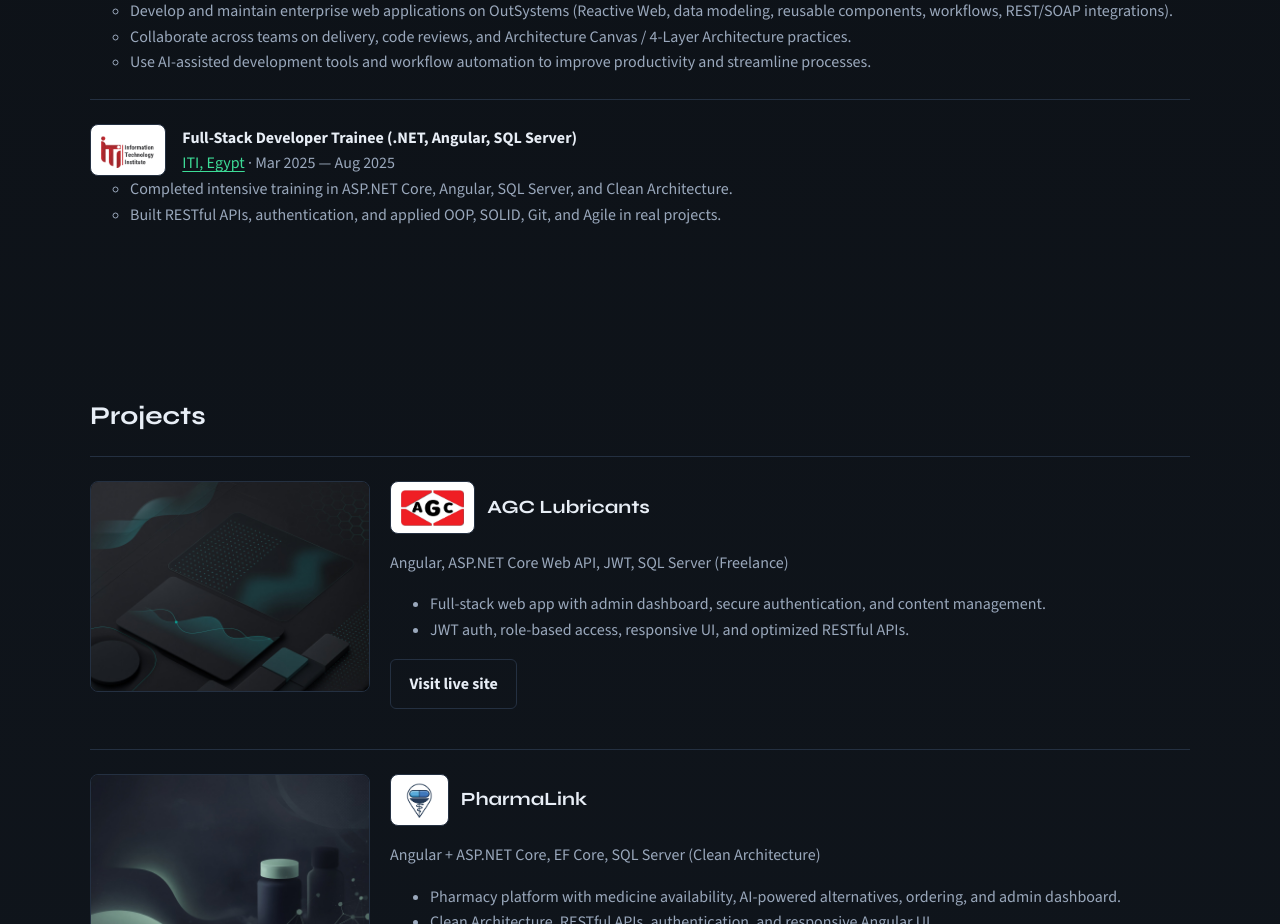
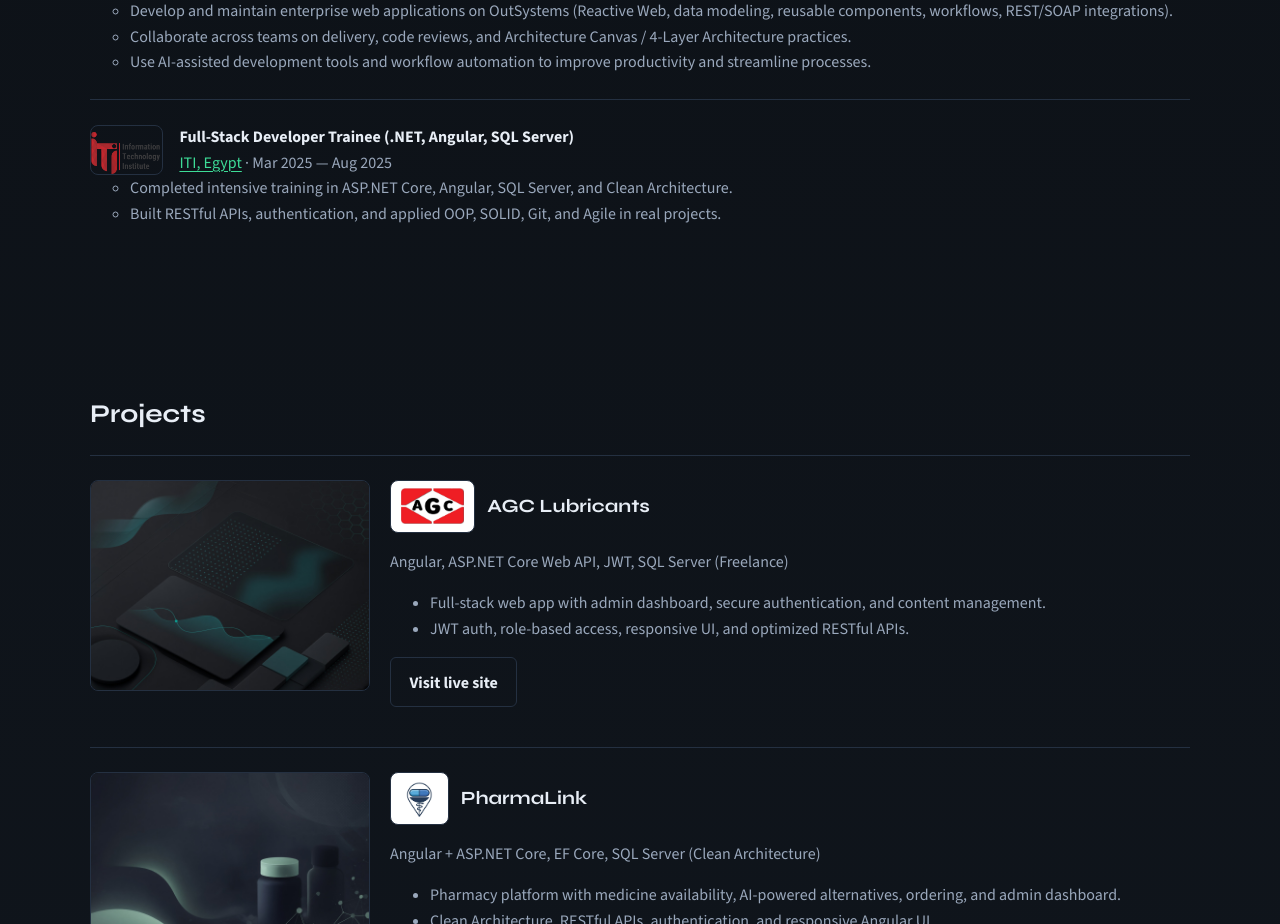
Before and after one commit to MahmoudZakariaa/MahmoudZakariaa.github.io, a React (Vite) app: page / in a window 1280 px wide. Shown: the part 1426-2350 px from the top of the page. Built offline with nearby package versions, Linux system fonts and the light colour scheme.

Commit message:
style: show ITI logo larger without white washout

```diff
--- a/src/components/Experience.tsx
+++ b/src/components/Experience.tsx
@@ -15,8 +15,29 @@ export function Experience() {
               }}
             >
               <div style={{ display: "flex", gap: "1rem", flexWrap: "wrap", alignItems: "center" }}>
-                <span className="logo-chip">
-                  <img src={job.logoSrc} alt={job.logoAlt} />
+                <span
+                  className={job.org.includes("ITI") ? undefined : "logo-chip"}
+                  style={
+                    job.org.includes("ITI")
+                      ? {
+                          display: "inline-flex",
+                          alignItems: "center",
+                          borderRadius: 8,
+                          overflow: "hidden",
+                          border: "1px solid var(--border)",
+                        }
+                      : undefined
+                  }
+                >
+                  <img
+                    src={job.logoSrc}
+                    alt={job.logoAlt}
+                    style={
+                      job.org.includes("ITI")
+                        ? { height: 48, width: "auto", display: "block" }
+                        : undefined
+                    }
+                  />
                 </span>
                 <div>
                   <strong>{job.role}</strong>
```
